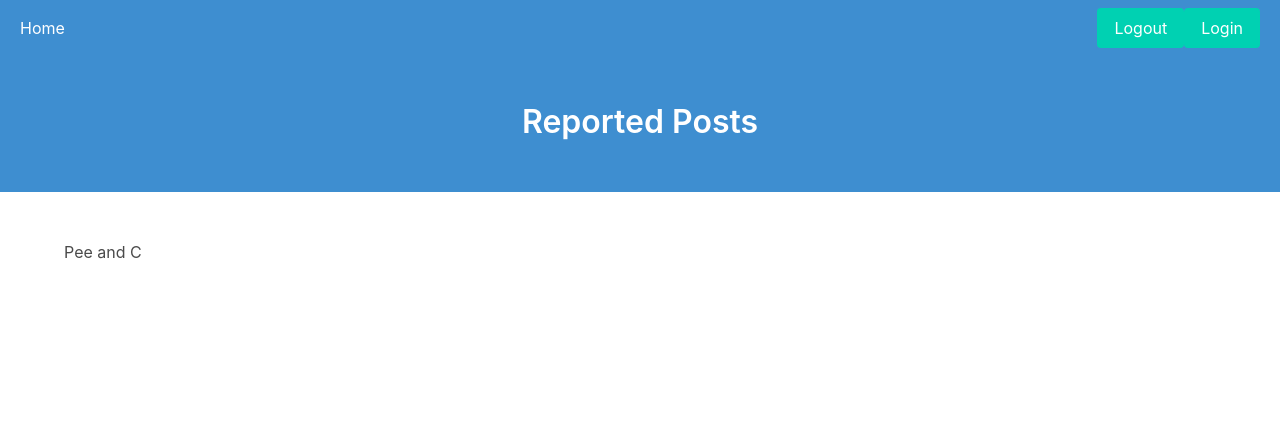
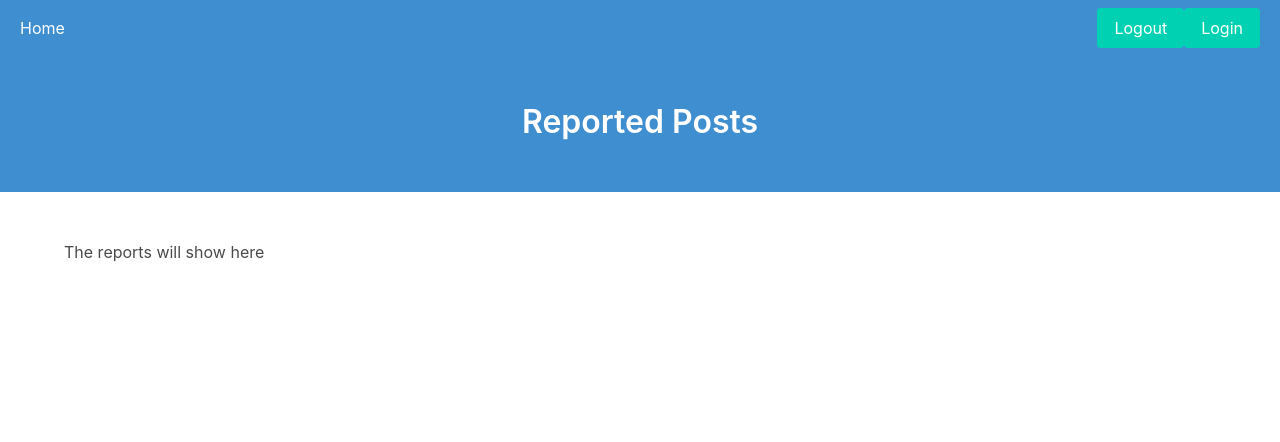
Before and after one commit to phmx17/django-with-Auth0, a Django app: page /reports/ in a window 1280 px wide. Shown: the top 442 px of the page. Run offline with Django 4.2, Linux system fonts and the light colour scheme.

Commit message:
update views; adjust git ignore

```diff
--- a/feed/feedapp/templates/feedapp/index.html
+++ b/feed/feedapp/templates/feedapp/index.html
@@ -3,5 +3,5 @@
 {% block main_title %}Public Feed{% endblock %}
 {% block sub_title %}Leave a message for everyone to see!{% endblock %}
 {% block content %}
-suk maqiue was here
+Welcome to Feeds
 {% endblock %}
--- a/feed/feedapp/templates/feedapp/reports.html
+++ b/feed/feedapp/templates/feedapp/reports.html
@@ -1,5 +1,5 @@
 {% extends 'feedapp/base.html' %}
 {% block main_title %}Reported Posts{% endblock %}
 {% block content %}
-Pee and C
+The reports will show here
 {% endblock %}
```
Also changed, not shown: 1 other file.
